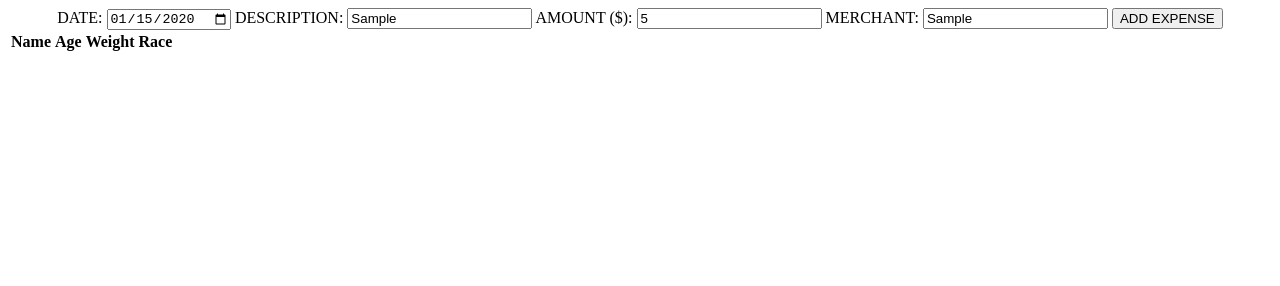
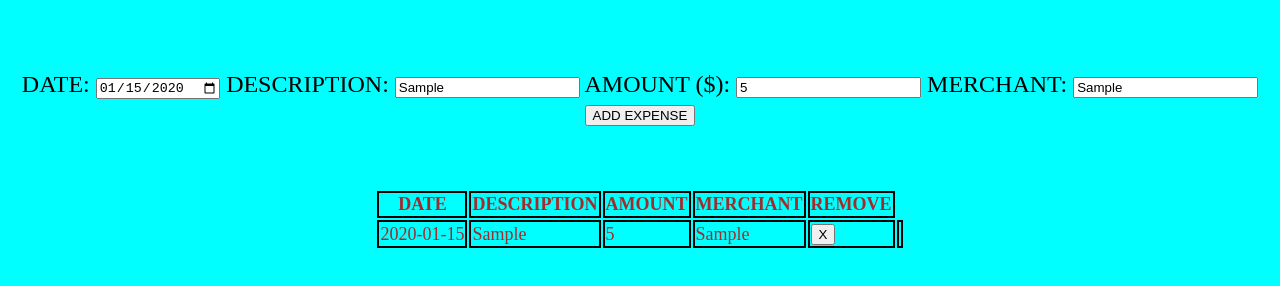
Before and after one commit to cdb8987/expense-tracker, a plain HTML site: page index.html in a window 1280 px wide. Both pictures are taken after typing "2020-01-15", "Sample", "5", "Sample" into the empty fields and a click on the button "ADD EXPENSE". Drawn offline with Linux system fonts and the light colour scheme.

Commit message:
html, css and JS complete.  specs met

```diff
--- a/index.html
+++ b/index.html
@@ -10,7 +10,7 @@
 </head>
 
 <body>
-
+    <br><br><br>
     <div class="inputfields" id="inputfields">
         <label for="dateinput">DATE:</label>
         <input type="date" id="dateinput">
@@ -23,22 +23,16 @@
         <button id="addexpensebutton">ADD EXPENSE
         </button>
     </div>
-
-
-
-    <table>
+    <br><br><br>
+    <table class="maintable" id="maintable">
         <tr>
-            <th>Name</th>
-            <th>Age</th>
-            <th>Weight</th>
-            <th>Race</th>
+            <th>DATE</th>
+            <th>DESCRIPTION</th>
+            <th>AMOUNT</th>
+            <th>MERCHANT</th>
+            <th>REMOVE</th>
         </tr>
-
-
-
     </table>
-
-
     <script src="script.js"></script>
 </body>
 
--- a/script.js
+++ b/script.js
@@ -0,0 +1,20 @@
+const addExpenseButton = document.getElementById('addexpensebutton')
+addExpenseButton.addEventListener('click', () => {
+    inputValues = document.querySelectorAll('input');
+    let newTableRow = '<tr>';
+    let mainTable = document.getElementById('maintable')
+    inputValues.forEach(element => {
+        newTableRow += `<td>${element.value}</td>`
+    });
+    newTableRow += '<td><button class="remove">X</button><td></tr>'
+    console.log(newTableRow)
+    mainTable.innerHTML += newTableRow
+    console.log(mainTable.innerHTML)
+    const removeButtons = document.querySelectorAll('button.remove')
+    console.log(removeButtons)
+    removeButtons.forEach((node) => {
+        node.addEventListener('click', () => {
+            node.parentNode.parentNode.innerHTML = null
+        })
+    })
+})
--- a/style.css
+++ b/style.css
@@ -1,3 +1,23 @@
+body {
+    background-color: rgb(0, 255, 255);
+    font-size: large;
+}
+
+th,
+td {
+    border: solid black 2px;
+}
+
 .inputfields {
     text-align: center;
+    font-size: x-large;
+
 }
+
+.maintable {
+    align-items: center;
+    color: brown;
+    margin-left: auto;
+    margin-right: auto;
+
+}
```
